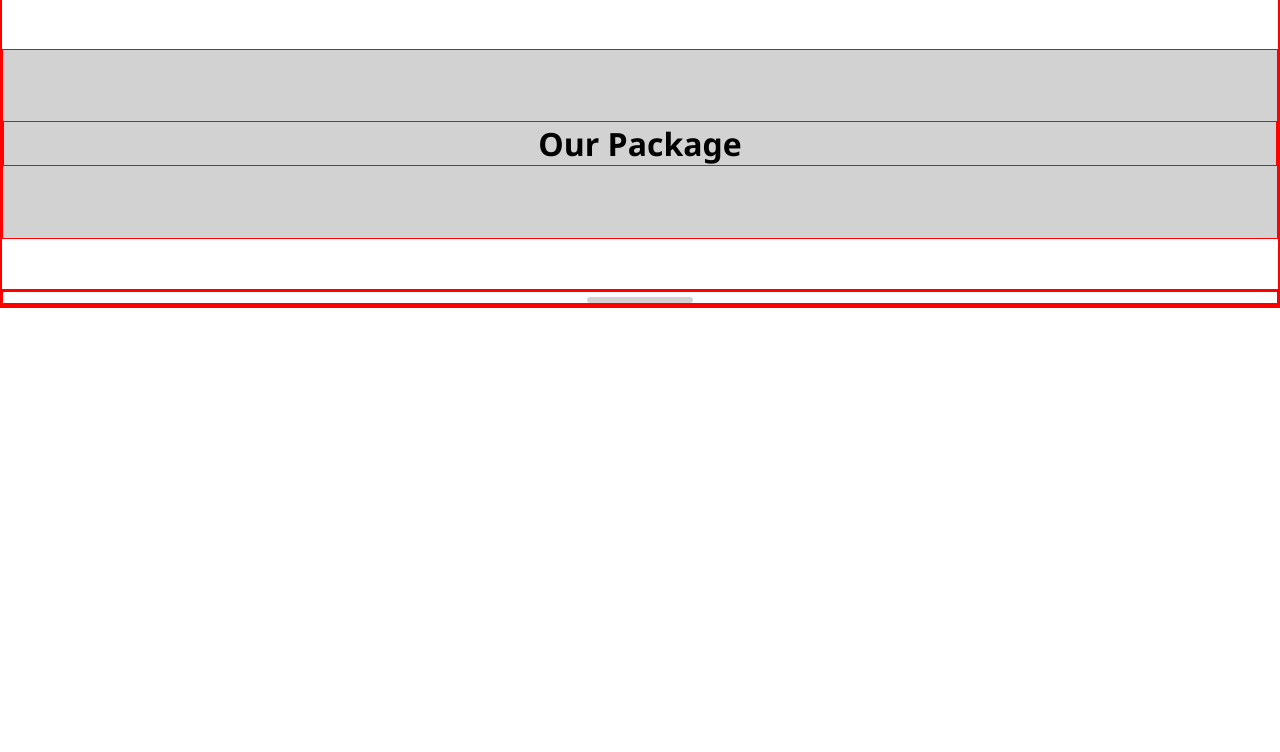
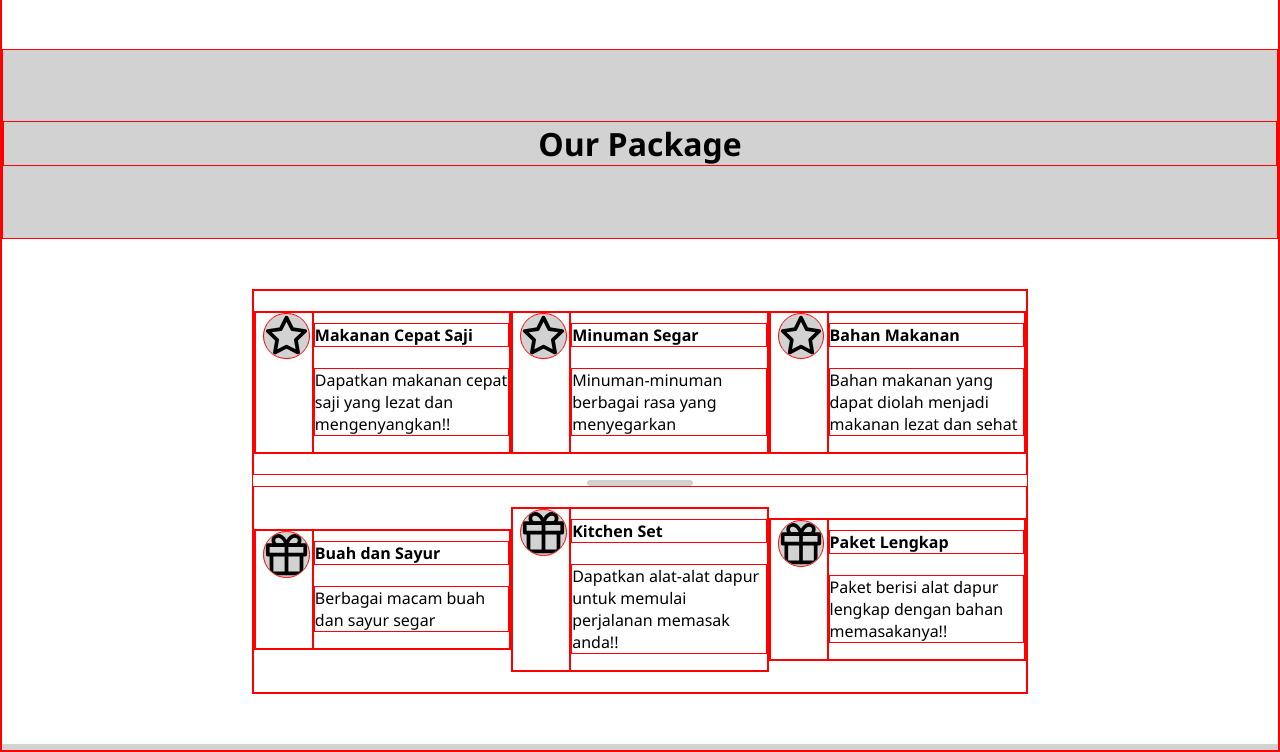
Before and after one commit to revou-fundamental-course/26-jun-23-Radennn1, a plain HTML site: page index.html in a window 1280 px wide. Shown: the part 1270-2022 px from the top of the page. Before the commit the page ends 1578 px from the top, so only its background shows below. Drawn offline with Linux system fonts and the light colour scheme.

Commit message:
Add package section

```diff
--- a/css/style.css
+++ b/css/style.css
@@ -219,4 +219,44 @@ header{
 .packages{
     display: flex;
     flex-direction: column;
+    margin: 0 250px;
+    margin-bottom: 50px;
 }
+
+.pac{
+    display: flex;
+    justify-content: space-between;
+    align-items: center;
+}
+
+.pack{
+    flex: 1;
+    margin: 20px 0;
+    display: flex;
+    justify-content: center;
+}
+
+.packlog{
+    flex-basis: 20%;
+    position: relative;
+    padding-left: 7px;
+}
+
+.packlog img{
+    position: absolute;
+    width: 80%;
+    background-color: rgba(156, 154, 154, 0.444);
+    border-radius: 50%;
+}
+
+.packtext{
+    flex-basis: 80%;
+}
+
+.packtext h4{
+    margin-top: 10px;
+}
+
+.longline{
+    border: 3px solid rgba(156, 154, 154, 0.444);
+}
--- a/index.html
+++ b/index.html
@@ -86,13 +86,54 @@
         <h1>Our Package</h1>
     </div>
     <div class="packages">
-        <div class="pactop">
-
+        <div class="pac">
+            <div class="pack">
+                <div class="packlog"><img src="./assets/star.svg"></div>
+                <div class="packtext">
+                    <h4>Makanan Cepat Saji</h4>
+                    <p>Dapatkan makanan cepat saji yang lezat dan mengenyangkan!!</p>
+                </div>
+            </div>
+            <div class="pack">
+                <div class="packlog"><img src="./assets/star.svg"></div>
+                <div class="packtext">
+                    <h4>Minuman Segar</h4>
+                    <p>Minuman-minuman berbagai rasa yang menyegarkan</p>
+                </div>
+            </div>
+            <div class="pack">
+                <div class="packlog"><img src="./assets/star.svg"></div>
+                <div class="packtext">
+                    <h4>Bahan Makanan</h4>
+                    <p>Bahan makanan yang dapat diolah menjadi makanan lezat dan sehat</p>
+                </div>
+            </div>
         </div>
         <div class="line"></div>
-        <div class="pacbot">
-
+        <div class="pac">
+            <div class="pack">
+                <div class="packlog"><img src="./assets/gift.svg"></div>
+                <div class="packtext">
+                    <h4>Buah dan Sayur</h4>
+                    <p>Berbagai macam buah dan sayur segar</p>
+                </div>
+            </div>
+            <div class="pack">
+                <div class="packlog"><img src="./assets/gift.svg"></div>
+                <div class="packtext">
+                    <h4>Kitchen Set</h4>
+                    <p>Dapatkan alat-alat dapur untuk memulai perjalanan memasak anda!!</p>
+                </div>
+            </div>
+            <div class="pack bot">
+                <div class="packlog"><img src="./assets/gift.svg"></div>
+                <div class="packtext">
+                    <h4>Paket Lengkap</h4>
+                    <p>Paket berisi alat dapur lengkap dengan bahan memasakanya!!</p>
+                </div>
+            </div>
         </div>
     </div>
+    <div class="longline"></div>
 </body>
 </html>
```
Also changed, not shown: assets/gift.svg (added), assets/star.svg (added).
